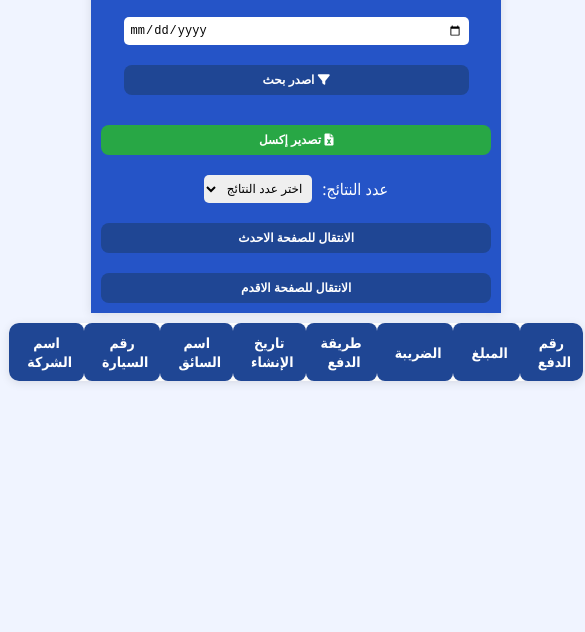
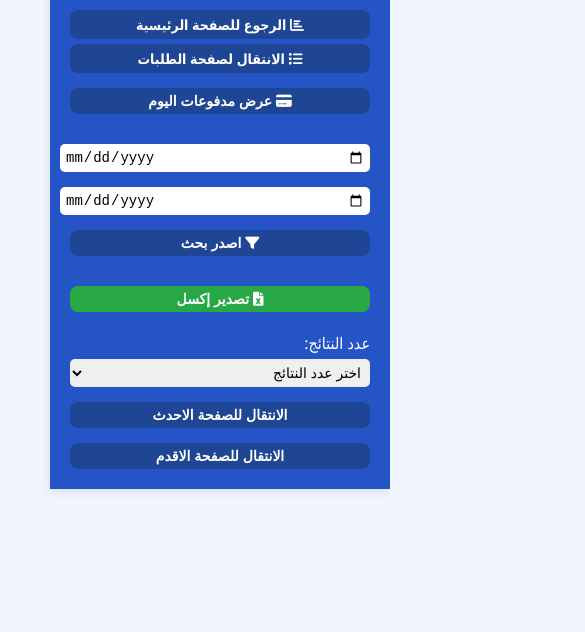
Before and after one commit to mn01001920890/etaxi-project, a website: page payments.html in a window 390 px wide. Shown: the part 212-844 px from the top of the page, 585 px wide, since content can reach past the window. Drawn offline with Linux system fonts and the light colour scheme.

Commit message:
Update payments.html
Update

```diff
--- a/payments.html
+++ b/payments.html
@@ -16,20 +16,22 @@
 	  flex-wrap: wrap;
 	  overflow-x: hidden;
 		}
+    @media (max-width: 768px) {
     .side-bar {
       width: 300px;
       background-color: #2554C7;
       color: white;
       padding: 20px;
-      position: sticky;
+	    position: relative;
+            height: auto;
       top: 0;
-      height: 100vh;
       box-shadow: 0 2px 10px rgba(0,0,0,0.1);
       z-index: 1000;
       display: flex;
       flex-direction: column;
       gap: 20px;
     }
+	    }
     .side-header {
       border-bottom: 1px solid rgba(255,255,255,0.2);
       padding-bottom: 10px;
@@ -123,51 +125,6 @@
 	  color: yellow;
 	}
 
-
-	  @media (max-width: 768px) {
-	  body {
-	    flex-direction: column;
-	  }
-
-  .side-bar {
-    width: 100%;
-    height: auto;
-    flex-direction: row;
-    flex-wrap: wrap;
-    justify-content: center;
-    align-items: center;
-    padding: 10px;
-    position: relative;
-  }
-
-  .side-bar .nav-links,
-  .side-bar .filters,
-  .side-bar .pagination-controls {
-    flex-direction: row;
-    flex-wrap: wrap;
-    gap: 10px;
-    justify-content: center;
-    align-items: center;
-  }
-
-  .main-content {
-    padding: 10px;
-  }
-
-  .side-bar a,
-  .filter-btn,
-  .export-btn,
-  .pagination-controls button {
-    font-size: 12px;
-    padding: 8px;
-  }
-
-  .filters input,
-  .pagination-controls select {
-    font-size: 12px;
-    padding: 6px;
-  }
-}
 
   </style>
 </head>
```
